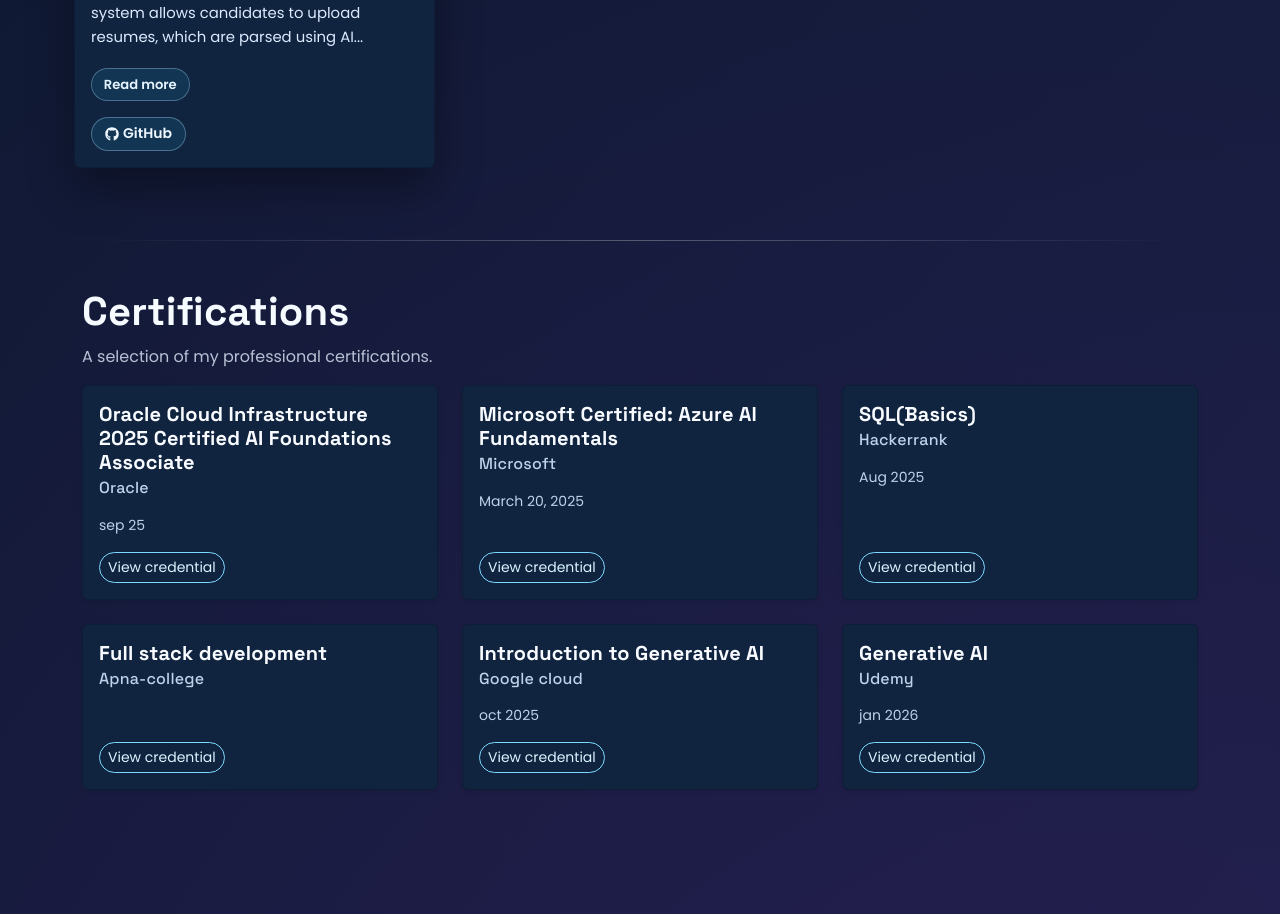
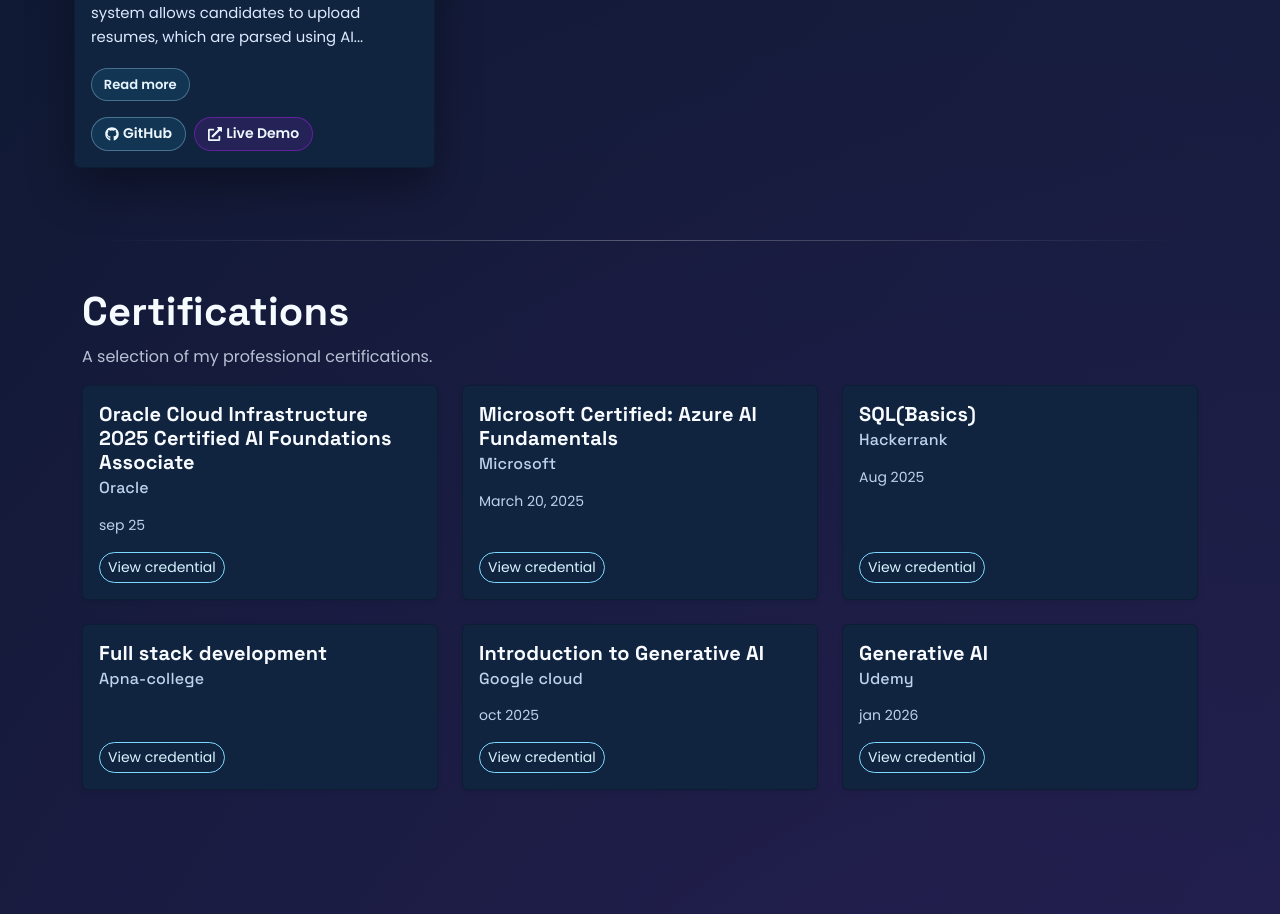
Before and after one commit to yasirarfat5CJ/portfolio, a React (Vite) app: page / in a window 1280 px wide. Shown: the part 4905-5819 px from the top of the page. Built offline with nearby package versions, Linux system fonts and the light colour scheme.

Commit message:
project update

```diff
--- a/src/pages/Projects.jsx
+++ b/src/pages/Projects.jsx
@@ -76,7 +76,7 @@ const projects = [
   image: '/images/smartRecuit.jpeg',
   description: 'Smart Recruit AI is a full-stack intelligent hiring platform designed to automate early-stage recruitment workflows. The system allows candidates to upload resumes, which are parsed using AI to extract structured data and calculate ATS-style matching scores against job roles.The platform includes a real-time AI interview system powered by Gemini AI, where candidates undergo dynamic technical interviews with automated scoring and feedback. HR users can access analytics dashboards to evaluate candidate performance, rankings, and hiring recommendations.Key features include role-based authentication using JWT, protected routes, real-time socket communication, and responsive modern UI built with React and Tailwind CSS.',
   github: 'https://github.com/yasirarfat5CJ/Smart-Recuit-AI',
-  demo: '',
+  demo: 'https://smart-recruit-ai.netlify.app',
 }
 
 
```
